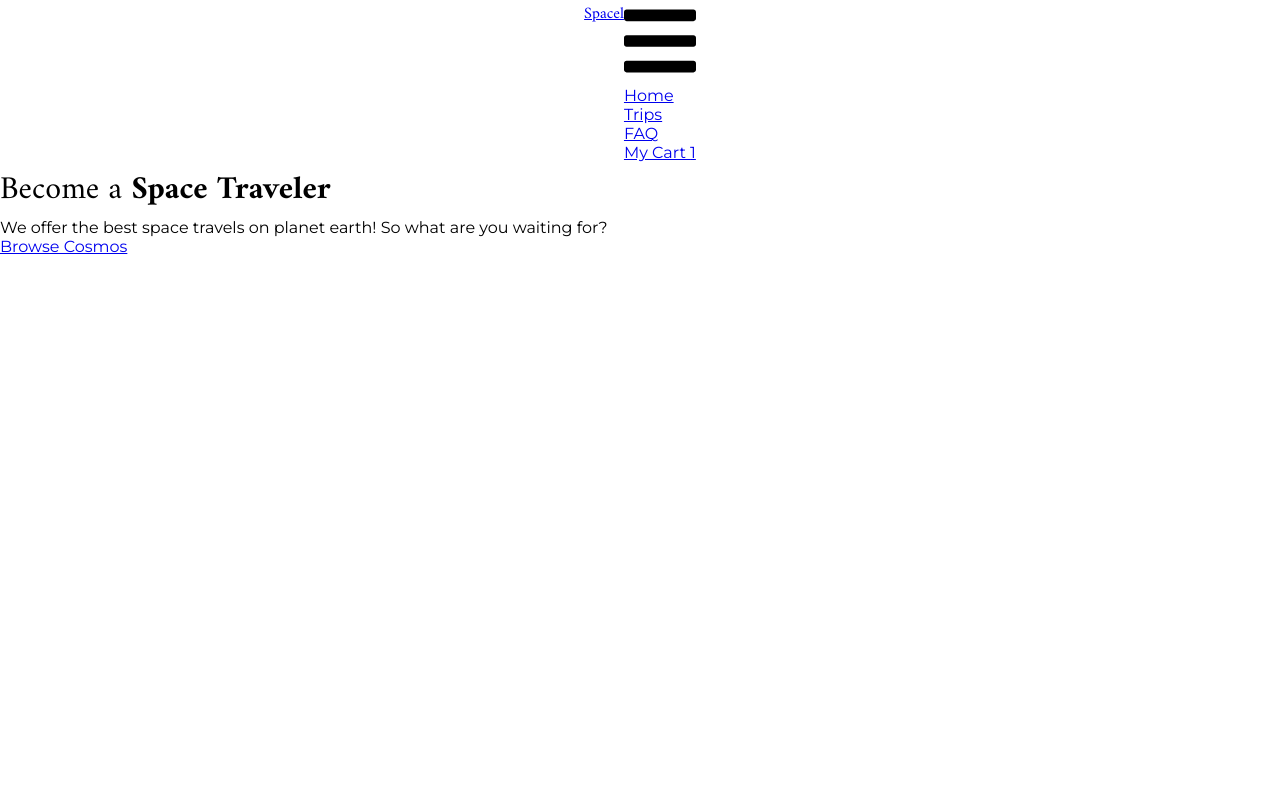
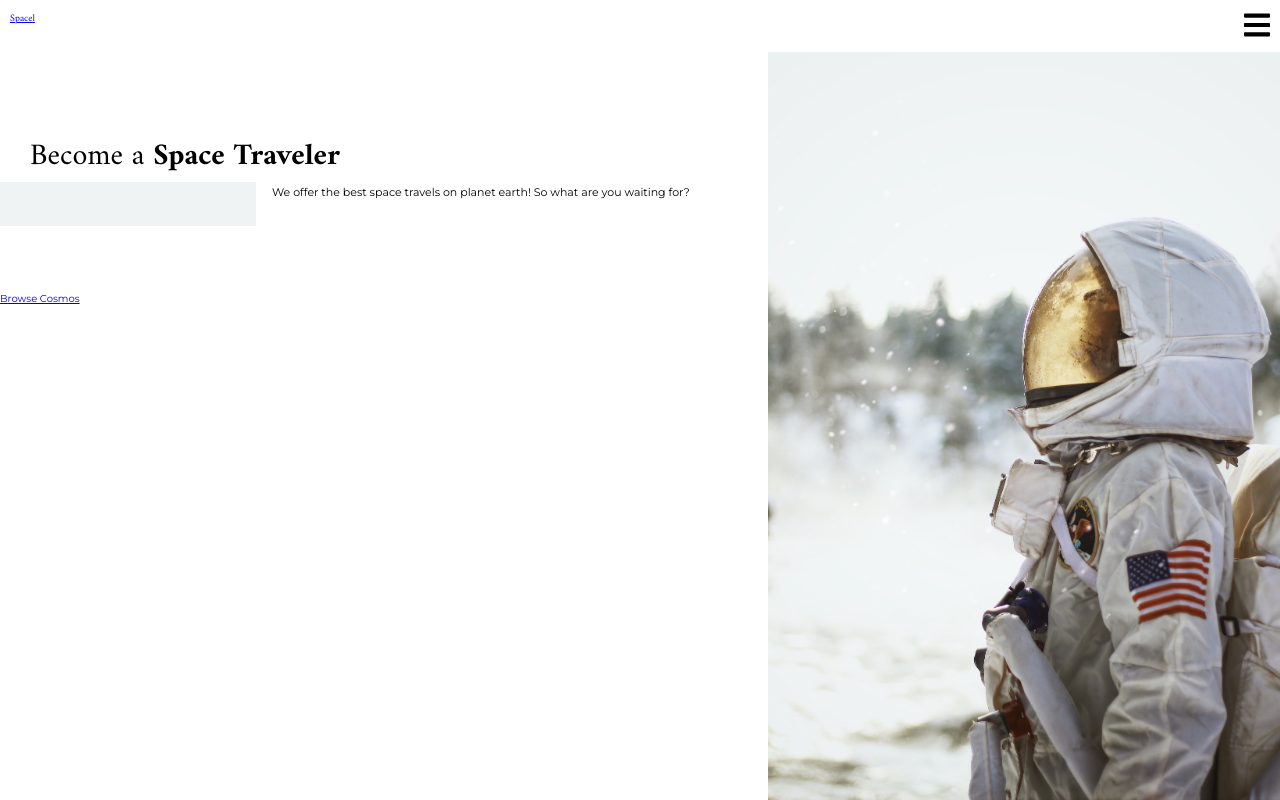
Before and after one commit to SereicikasTomas/Spacel, a plain HTML site: page index.html in a window 1280 px wide. Drawn offline with Linux system fonts and the light colour scheme.

Commit message:
style main

```diff
--- a/css/main.scss
+++ b/css/main.scss
@@ -6,6 +6,10 @@
   margin: 0;
   padding: 0;
   box-sizing: border-box;
+}
+
+html {
+  font-size: 62.5%;
 }
 
 h1,
@@ -36,5 +40,47 @@ ul {
 header {
   background-color: white;
   display: flex;
-  justify-content: center;
+  justify-content: space-between;
+  padding: 1rem;
+
+  .menu {
+    height: 30px;
+  }
+  ul {
+    display: none;
+  }
 }
+
+.main-bg {
+  background: url("../img/adam-miller-dBaz0xhCkPY-unsplash.jpg") no-repeat
+    center / cover;
+  width: 40%;
+  height: 100%;
+  z-index: -1;
+  right: 0;
+}
+
+.main-content {
+  padding: 9rem 4rem 9rem 3rem;
+
+  p {
+    font-size: 1.1rem;
+    line-height: 2rem;
+    padding-left: 20%;
+
+    &:before {
+      content: "";
+      position: absolute;
+      left: 0;
+      height: 4.4rem;
+      width: 20%;
+      background: #f0f3f4;
+    }
+  }
+}
+
+h1 {
+  font-size: 3rem;
+  line-height: 3rem;
+  margin-bottom: 1rem;
+}
```
Also changed, not shown: css/main.css, img/adam-miller-dBaz0xhCkPY-unsplash.jpg (added), img/shuttle.jpg (added), 1 other file.
